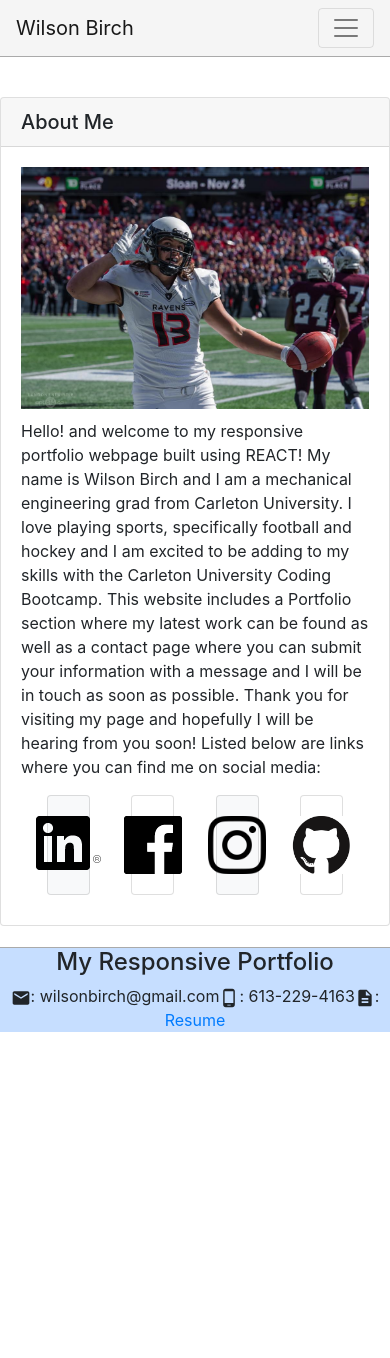
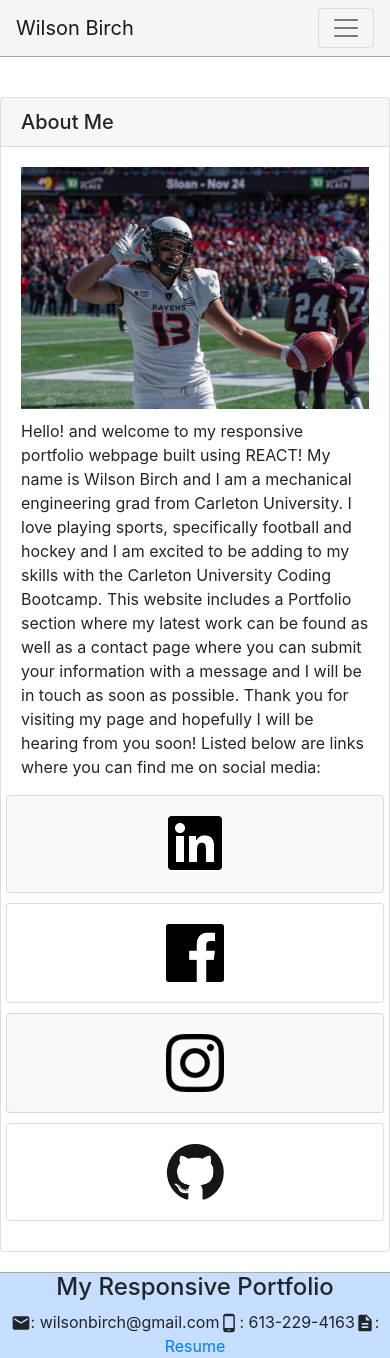
Before and after one commit to wilsonbirch/React_Portfolio, a React (Create React App) app: page / in a window 390 px wide. Before the commit the page ends 1032 px from the top, so only its background shows below. Built offline with nearby package versions, Linux system fonts and the light colour scheme.

Commit message:
updated responsiveness of social profile links

```diff
--- a/public/index.html
+++ b/public/index.html
@@ -5,6 +5,7 @@
     <link rel="icon" href="%PUBLIC_URL%/favicon.ico" />
     <meta name="viewport" content="width=device-width, initial-scale=1" />
     <meta name="theme-color" content="#000000" />
+    <meta name="viewport" content="width=device-width, initial-scale=1">
     <meta
       name="description"
       content="Web site created using create-react-app"
@@ -27,17 +28,6 @@
     <title>React App</title>
   </head>
   <body>
-    <noscript>You need to enable JavaScript to run this app.</noscript>
     <div id="root"></div>
-    <!--
-      This HTML file is a template.
-      If you open it directly in the browser, you will see an empty page.
-
-      You can add webfonts, meta tags, or analytics to this file.
-      The build step will place the bundled scripts into the <body> tag.
-
-      To begin the development, run `npm start` or `yarn start`.
-      To create a production bundle, use `npm run build` or `yarn build`.
-    -->
   </body>
 </html>
--- a/src/App.css
+++ b/src/App.css
@@ -62,14 +62,12 @@ body {
 
 .container {
   margin: 0 auto;
-
 }
 
 .card {
   margin: 0 auto;
   float: none;
   margin-bottom: 10px;
-
 }
 
 .footer{
@@ -94,13 +92,10 @@ body {
 }
 
 #image_me{
-
   width: 100%;
-
 }
 
 .card-text{
-
   margin-top: 10px;
 }
 
@@ -113,7 +108,13 @@ body {
   align-items: center;
 }
 
-#social {
-  height: 58px;
-  width: 58px;
+.social {
+  max-width: 58px;
+  height: auto;
 }
+
+@media screen and (max-width:767 px) {
+  .container {
+    background-color: black;
+  }
+}
--- a/src/components/pages/About.js
+++ b/src/components/pages/About.js
@@ -6,6 +6,8 @@ import Github from "../assets/GitHub.png"
 import Instagram from "../assets/Instagram.png"
 
 function About (props) {
+
+    //console.log(window.innerWidth)
 
     return (
 
@@ -29,39 +31,39 @@ function About (props) {
 
                 <section className="row">
 
-                    <div className = "col"></div>
+                    <div className = "col-sm"></div>
 
-                    <article className="card bg-light col">
+                    <article className="card bg-light col-md">
                     <div className="card-body">
-                        <a href="https://www.linkedin.com/in/wilson-birch-188ba396/" target = "_blank" rel="noopener noreferrer"><img src= {LinkedIn} alt = "LinkedIn Logo" ></img></a>
+                        <a href="https://www.linkedin.com/in/wilson-birch-188ba396/" target = "_blank" rel="noopener noreferrer"><img src= {LinkedIn} alt = "LinkedIn Logo" className = "social"></img></a>
                     </div>
                     </article>
 
-                    <div className = "col"></div>
+                    <div className = "col-sm"></div>
 
-                    <article className="card bg-white col" >
+                    <article className="card bg-white col-md" >
                     <div className="card-body">
-                        <a href="https://www.facebook.com/wilson.birch" target = "_blank" rel="noopener noreferrer"><img src= {Fb} alt = "Facebook Logo" ></img></a>
+                        <a href="https://www.facebook.com/wilson.birch" target = "_blank" rel="noopener noreferrer"><img src= {Fb} alt = "Facebook Logo" className = "social"></img></a>
                     </div>
                     </article>
 
-                    <div className = "col"></div>
+                    <div className = "col-sm"></div>
 
-                    <article className="card bg-light col" >
+                    <article className="card bg-light col-md" >
                     <div className="card-body">
-                        <a href="https://www.instagram.com/wilsonbirch/" target = "_blank" rel="noopener noreferrer"><img src= {Instagram} alt = "Instagram Logo" id = "social"></img></a>
+                        <a href="https://www.instagram.com/wilsonbirch/" target = "_blank" rel="noopener noreferrer"><img src= {Instagram} alt = "Instagram Logo" className = "social"></img></a>
                     </div>
                     </article>
 
-                    <div className = "col"></div>
+                    <div className = "col-sm"></div>
 
-                    <article className="card bg-white col" >
+                    <article className="card bg-white col-md" >
                     <div className="card-body">
-                        <a href="https://github.com/wilsonbirch" target = "_blank" rel="noopener noreferrer"><img src= {Github} alt = "Instagram Logo" id = "social"></img></a>
+                        <a href="https://github.com/wilsonbirch" target = "_blank" rel="noopener noreferrer"><img src= {Github} alt = "Instagram Logo" className = "social"></img></a>
                     </div>
                     </article>
 
-                    <div className = "col"></div>
+                    <div className = "col-sm"></div>
 
                 </section>
               </section>
```
Also changed, not shown: src/components/assets/LinkedIn.png.
